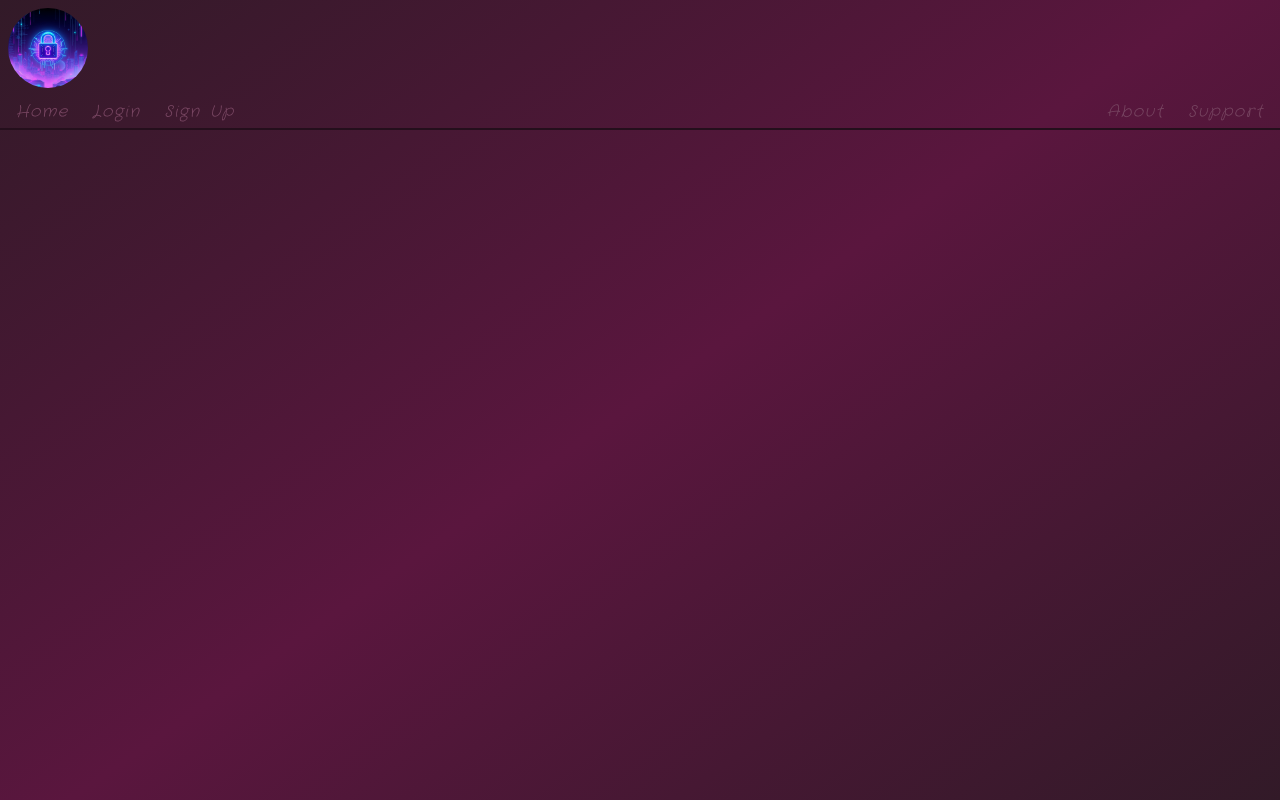
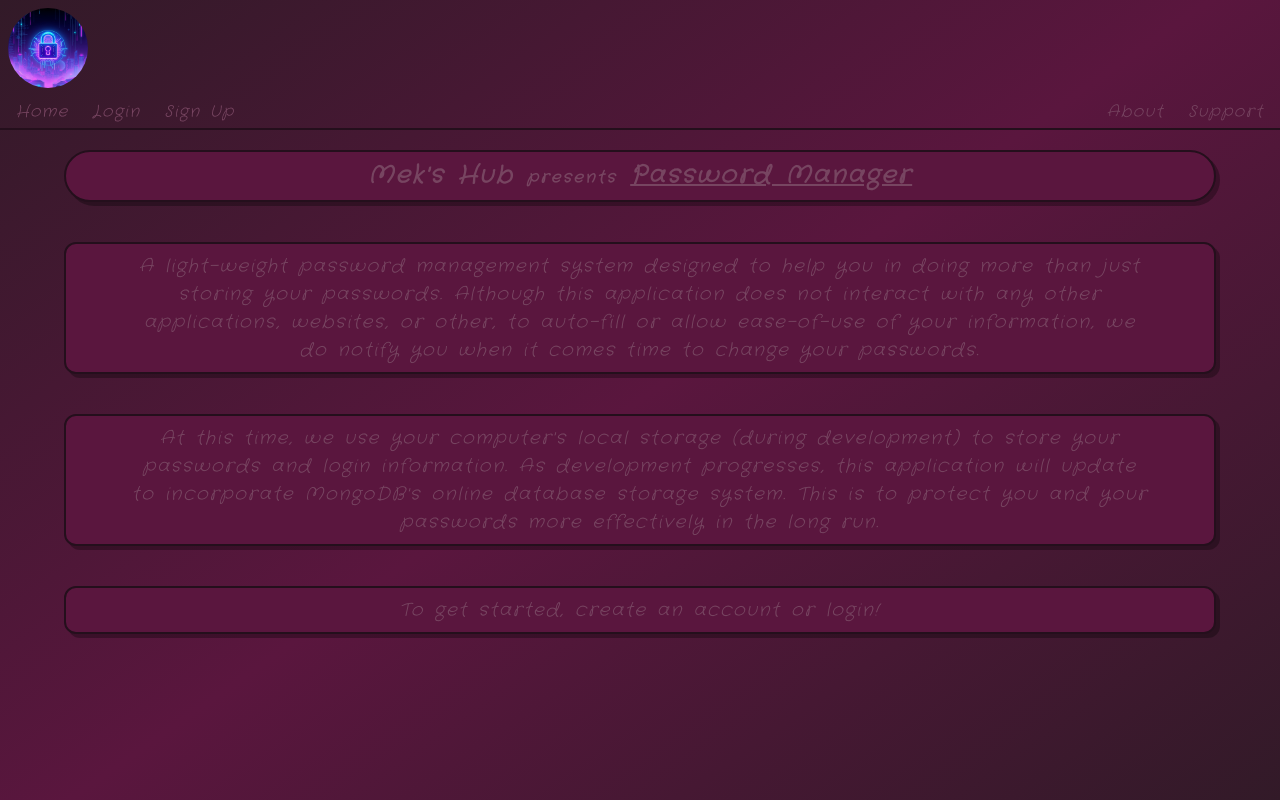
Before and after one commit to mekasu0124/PasswordManagerGUI, a React (Create React App) app: page / in a window 1280 px wide. Built offline with nearby package versions, Linux system fonts and the light colour scheme.

Commit message:
created home page

```diff
--- a/src/pages/home.js
+++ b/src/pages/home.js
@@ -1,10 +1,51 @@
-
+import { useState, useEffect } from 'react';
+import { useAuth } from '../hooks/authContext';
+import { useNavigate } from 'react-router-dom';
 
 
 export default function Home() {
+  const [currentUser, setCurrentUser] = useState(null);
+
+  const user = useAuth();
+  const navigate = useNavigate('');
+
+  useEffect(() => {
+    if (user && user.username) {
+      setCurrentUser(user);
+    };
+  }, [user, setCurrentUser]);
+
+  if (currentUser && currentUser.username) {
+    return navigate('/dashboard');
+  };
+
   return (
     <div className="flex flex-col items-center w-full flex-1">
+      <div className="flex flex-col items-center justify-evenly w-full">
+        <div className="flex flex-col items-center justify-center w-[90%] p-2 border-bdr border-2 rounded-full boxShadow bg-bg2 m-5">
+          <p className="font-craftyGirls font-bold italic text-2xl text-fg text-center w-[90%] tracking-widest">
+            Mek&#39;s Hub <span className="text-base">presents</span> <span className="underline">Password Manager</span>
+          </p>
+        </div>
 
+        <div className="flex flex-col items-center justify-center w-[90%] p-2 border-bdr border-2 rounded-xl boxShadow bg-bg2 m-5">
+          <p className="font-craftyGirls italic text-lg text-fg text-center w-[90%] tracking-widest">
+            A light-weight password management system designed to help you in doing more than just storing your passwords. Although this application does not interact with any other applications, websites, or other, to auto-fill or allow ease-of-use of your information, we do notify you when it comes time to change your passwords.
+          </p>
+        </div>
+
+        <div className="flex flex-col items-center justify-center w-[90%] p-2 border-bdr border-2 rounded-xl boxShadow bg-bg2 m-5">
+          <p className="font-craftyGirls italic text-lg text-fg text-center w-[90%] tracking-widest">
+            At this time, we use your computer's local storage (during development) to store your passwords and login information. As development progresses, this application will update to incorporate MongoDB's online database storage system. This is to protect you and your passwords more effectively in the long run.
+          </p>
+        </div>
+
+        <div className="flex flex-col items-center justify-center w-[90%] p-2 border-bdr border-2 rounded-xl boxShadow bg-bg2 m-5">
+          <p className="font-craftyGirls italic text-lg text-fg text-center w-[90%] tracking-widest">
+            To get started, create an account or login!
+          </p>
+        </div>
+      </div>
     </div>
   );
 };
```
